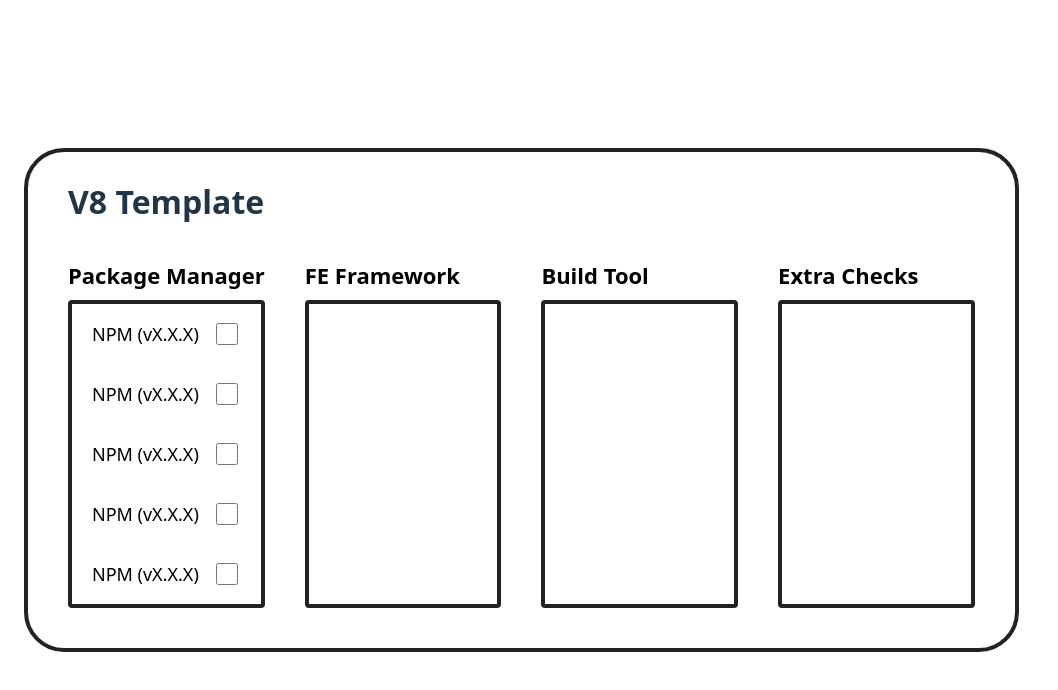
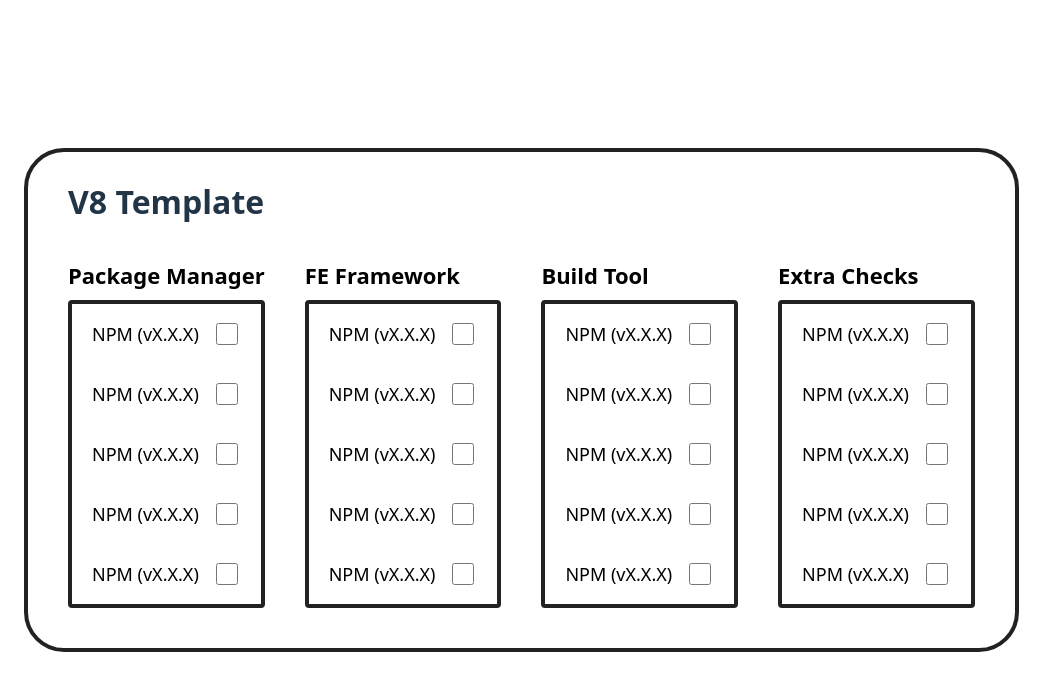
Before and after one commit to oliveirat3-ppb/hackathonV8, a React (Vite) app: page / in a window 1280 px wide. Shown: the top 690 px of the page, without its empty margins (0-1058 px from the left). Built offline with nearby package versions, Linux system fonts and the light colour scheme.

Commit message:
feat: setup

```diff
--- a/src/App.tsx
+++ b/src/App.tsx
@@ -41,19 +41,88 @@ function App() {
           {/* FE Framework */}
           <section className="template-column">
             <h2 className="column-title">FE Framework</h2>
-            <div className="card" />
+            <div className="card">
+              <div className="card-inner">
+                <div className="card-row">
+                  <span className="card-row-label">NPM (vX.X.X)</span>
+                  <input type="checkbox" className="card-checkbox" />
+                </div>
+                <div className="card-row">
+                  <span className="card-row-label">NPM (vX.X.X)</span>
+                  <input type="checkbox" className="card-checkbox" />
+                </div>
+                <div className="card-row">
+                  <span className="card-row-label">NPM (vX.X.X)</span>
+                  <input type="checkbox" className="card-checkbox" />
+                </div>
+                <div className="card-row">
+                  <span className="card-row-label">NPM (vX.X.X)</span>
+                  <input type="checkbox" className="card-checkbox" />
+                </div>
+                <div className="card-row">
+                  <span className="card-row-label">NPM (vX.X.X)</span>
+                  <input type="checkbox" className="card-checkbox" />
+                </div>
+              </div>
+            </div>
           </section>
 
           {/* Build Tool */}
           <section className="template-column">
             <h2 className="column-title">Build Tool</h2>
-            <div className="card" />
+            <div className="card">
+              <div className="card-inner">
+                <div className="card-row">
+                  <span className="card-row-label">NPM (vX.X.X)</span>
+                  <input type="checkbox" className="card-checkbox" />
+                </div>
+                <div className="card-row">
+                  <span className="card-row-label">NPM (vX.X.X)</span>
+                  <input type="checkbox" className="card-checkbox" />
+                </div>
+                <div className="card-row">
+                  <span className="card-row-label">NPM (vX.X.X)</span>
+                  <input type="checkbox" className="card-checkbox" />
+                </div>
+                <div className="card-row">
+                  <span className="card-row-label">NPM (vX.X.X)</span>
+                  <input type="checkbox" className="card-checkbox" />
+                </div>
+                <div className="card-row">
+                  <span className="card-row-label">NPM (vX.X.X)</span>
+                  <input type="checkbox" className="card-checkbox" />
+                </div>
+              </div>
+            </div>
           </section>
 
           {/* Extra Checks */}
           <section className="template-column">
             <h2 className="column-title">Extra Checks</h2>
-            <div className="card" />
+            <div className="card">
+              <div className="card-inner">
+                <div className="card-row">
+                  <span className="card-row-label">NPM (vX.X.X)</span>
+                  <input type="checkbox" className="card-checkbox" />
+                </div>
+                <div className="card-row">
+                  <span className="card-row-label">NPM (vX.X.X)</span>
+                  <input type="checkbox" className="card-checkbox" />
+                </div>
+                <div className="card-row">
+                  <span className="card-row-label">NPM (vX.X.X)</span>
+                  <input type="checkbox" className="card-checkbox" />
+                </div>
+                <div className="card-row">
+                  <span className="card-row-label">NPM (vX.X.X)</span>
+                  <input type="checkbox" className="card-checkbox" />
+                </div>
+                <div className="card-row">
+                  <span className="card-row-label">NPM (vX.X.X)</span>
+                  <input type="checkbox" className="card-checkbox" />
+                </div>
+              </div>
+            </div>
           </section>
         </main>
       </div>
```
